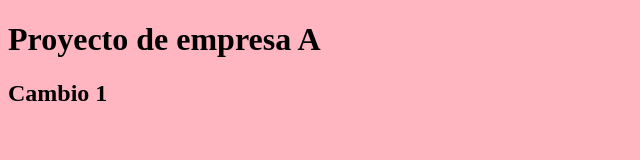
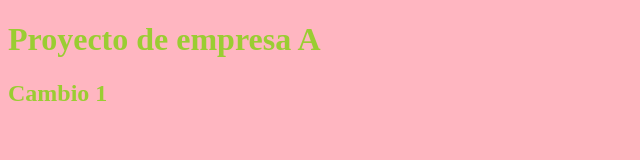
Before and after one commit to DavidGarcia131105/cursoGit, a plain HTML site: page index.html in a window 1280 px wide. Shown: the whole page, without its empty margins (0-640 px from the left). Drawn offline with Linux system fonts and the light colour scheme.

Commit message:
Negrita y color de letra

```diff
--- a/css/estilos.css
+++ b/css/estilos.css
@@ -1,3 +1,5 @@
 body{
     background-color: lightpink;
+    font-weight: bold;
+    color: yellowgreen;
 }
```
